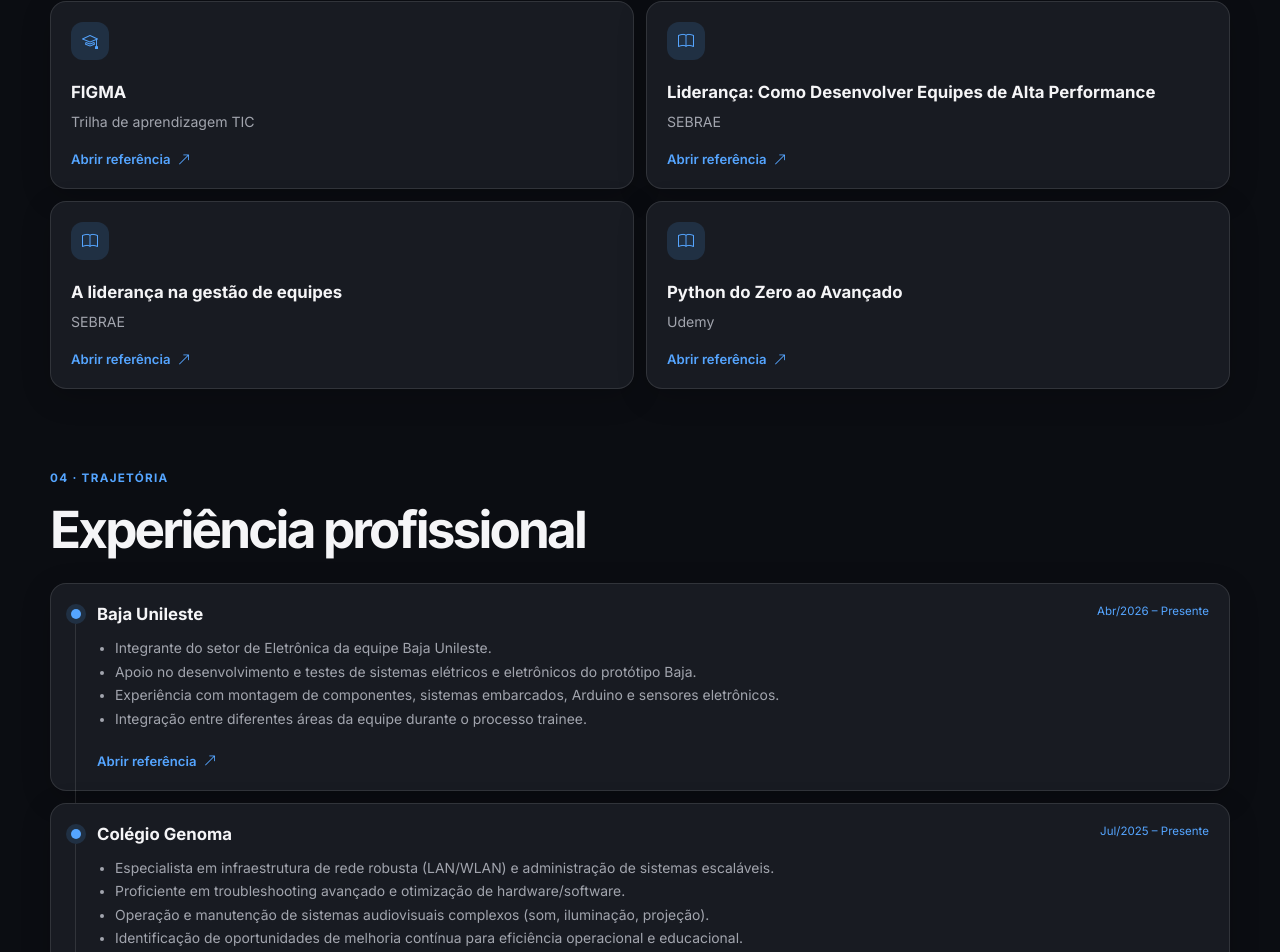
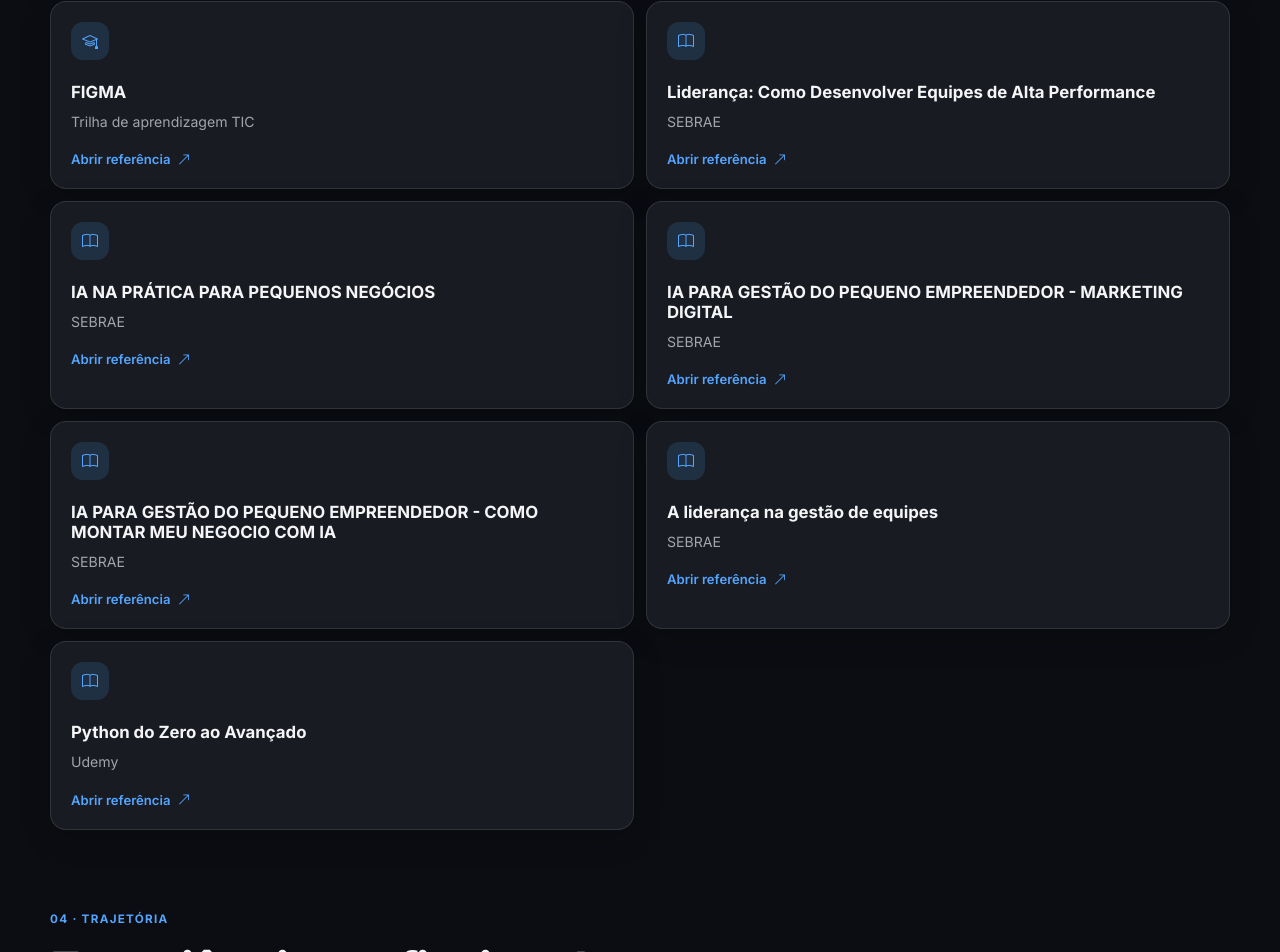
Before and after one commit to Matheus-Fernando-br/Curriculo, a React (Create React App) app in the folder FrontEnd/: page /resumo in a window 1280 px wide. Shown: the part 1214-2166 px from the top of the page. Built offline with nearby package versions, Linux system fonts and the light colour scheme.

Commit message:
+2 cursos

```diff
--- a/FrontEnd/src/editar/curriculo.js
+++ b/FrontEnd/src/editar/curriculo.js
@@ -410,6 +410,33 @@
       {
         icon: "bi-book",
         title: {
+          pt: "IA NA PRÁTICA PARA PEQUENOS NEGÓCIOS",
+          en: "AI in Practice for Small Businesses",
+        },
+        text: { pt: "SEBRAE", en: "SEBRAE" },
+        link: "https://drive.google.com/file/d/1o_smmK4-n2mNSnQ0N9Q9GWsiAuA1g7DM/view?usp=sharing",
+      },
+      {
+        icon: "bi-book",
+        title: {
+          pt: "IA PARA GESTÃO DO PEQUENO EMPREENDEDOR - MARKETING DIGITAL",
+          en: "AI for Small Business Management – ​​Digital Marketing",
+        },
+        text: { pt: "SEBRAE", en: "SEBRAE" },
+        link: "https://drive.google.com/file/d/1I4ZUI1Qfxeky6rafWnT6fuR9C1c470sY/view?usp=sharing",
+      },
+      {
+        icon: "bi-book",
+        title: {
+          pt: "IA PARA GESTÃO DO PEQUENO EMPREENDEDOR - COMO MONTAR MEU NEGOCIO COM IA",
+          en: "AI for Small Business Management – ​​How to Set Up My Business Using AI",
+        },
+        text: { pt: "SEBRAE", en: "SEBRAE" },
+        link: "https://drive.google.com/file/d/1Sjjp6tHKD8Sd9BVh61YfIRNLSvjKdNgu/view?usp=sharing",
+      },
+      {
+        icon: "bi-book",
+        title: {
           pt: "A liderança na gestão de equipes",
           en: "Leadership in Team Management",
         },
@@ -437,7 +464,7 @@
         numero: 2,
         descricao: { pt: "Anos de Experiência", en: "Years of Experience" },
       },
-      { numero: 3, descricao: { pt: "Certificações", en: "Certifications" } },
+      { numero: 6, descricao: { pt: "Certificações", en: "Certifications" } },
     ],
 
     // ------------------ O QUE DIZEM SOBRE MIM ------------------
--- a/FrontEnd/src/pages/Sobre.js
+++ b/FrontEnd/src/pages/Sobre.js
@@ -54,7 +54,7 @@
           </article>
           <aside className="about-aside">
             <img
-              src="/Images/Foto-2-Usuario.JPG"
+              src="/Images/Foto-2-Usuario.jpeg"
               alt={`Foto de ${dados.nome}`}
             />
             <div className="info-grid">
```
Also changed, not shown: FrontEnd/public/Images/Foto-2-Usuario.JPG (deleted), FrontEnd/public/Images/Foto-2-Usuario.jpeg (added).
